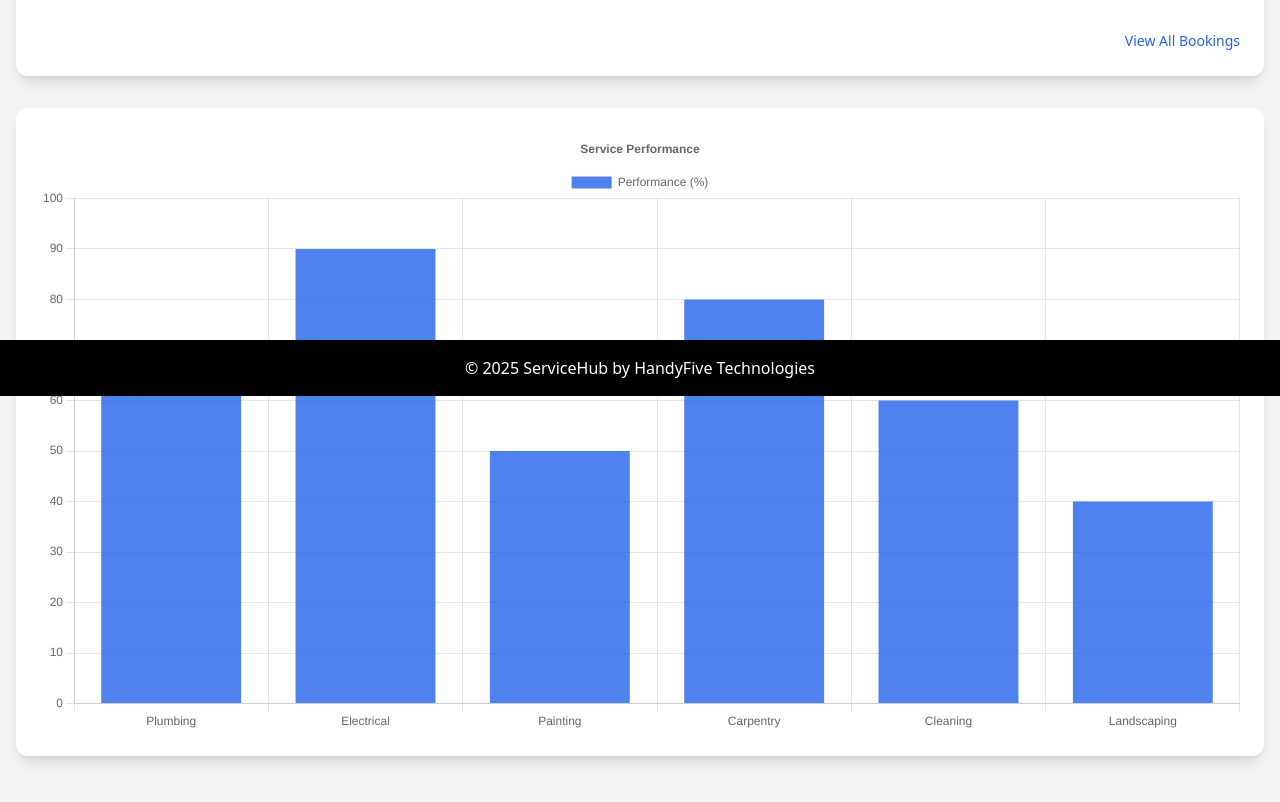
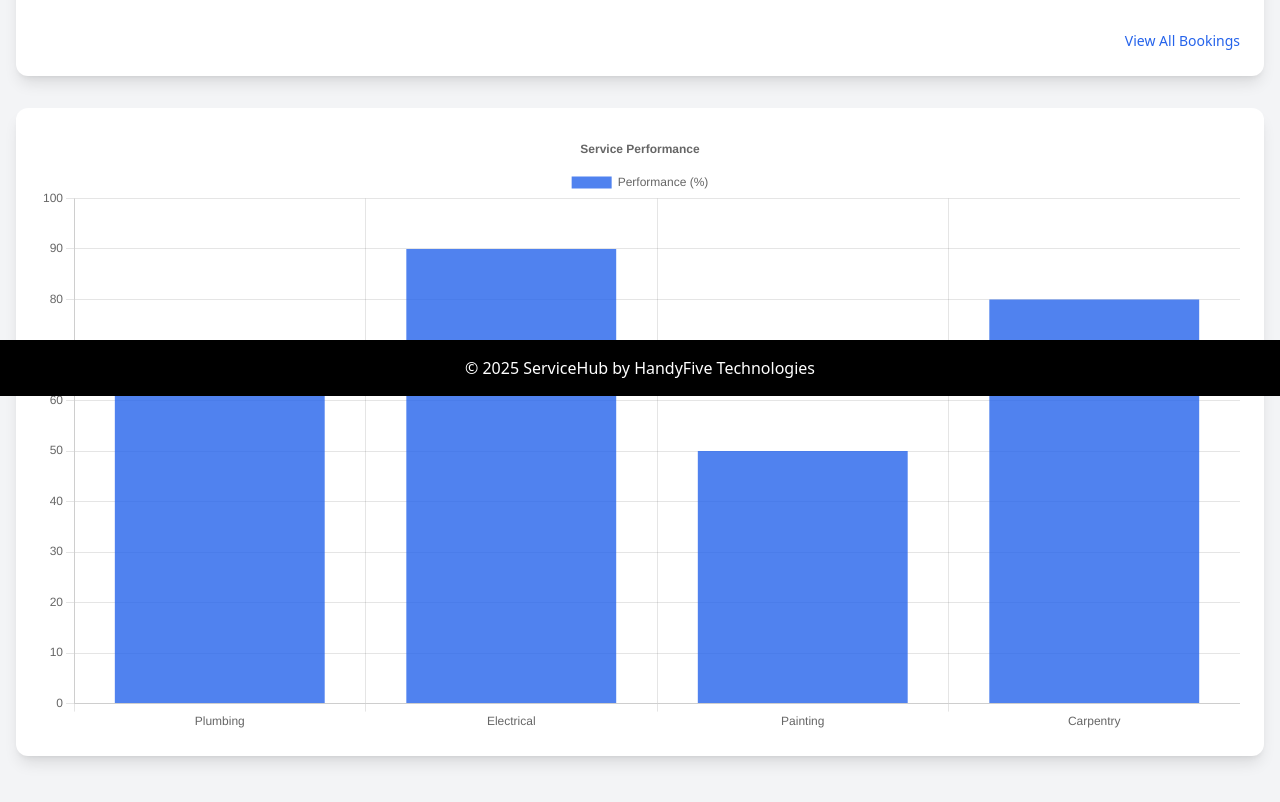
Before and after one commit to rajareddykodakandla/ServiceHub-Frontend, a React (Create React App) app: page /adminDashboard in a window 1280 px wide. Shown: the part 404-1206 px from the top of the page. Built offline with nearby package versions, Linux system fonts and the light colour scheme.

Commit message:
modified graph

```diff
--- a/src/components/adminDashboard.js
+++ b/src/components/adminDashboard.js
@@ -22,14 +22,12 @@ const AdminDashboardPage = () => {
       "Plumbing",
       "Electrical",
       "Painting",
-      "Carpentry",
-      "Cleaning",
-      "Landscaping",
+      "Carpentry"
     ],
     datasets: [
       {
         label: "Performance (%)",
-        data: [70, 90, 50, 80, 60, 40],
+        data: [70, 90, 50, 80],
         backgroundColor: "rgba(37, 99, 235, 0.8)", // blue-600 equivalent
         hoverBackgroundColor: "rgba(29, 78, 216, 0.9)", // blue-700 equivalent
       },
```
